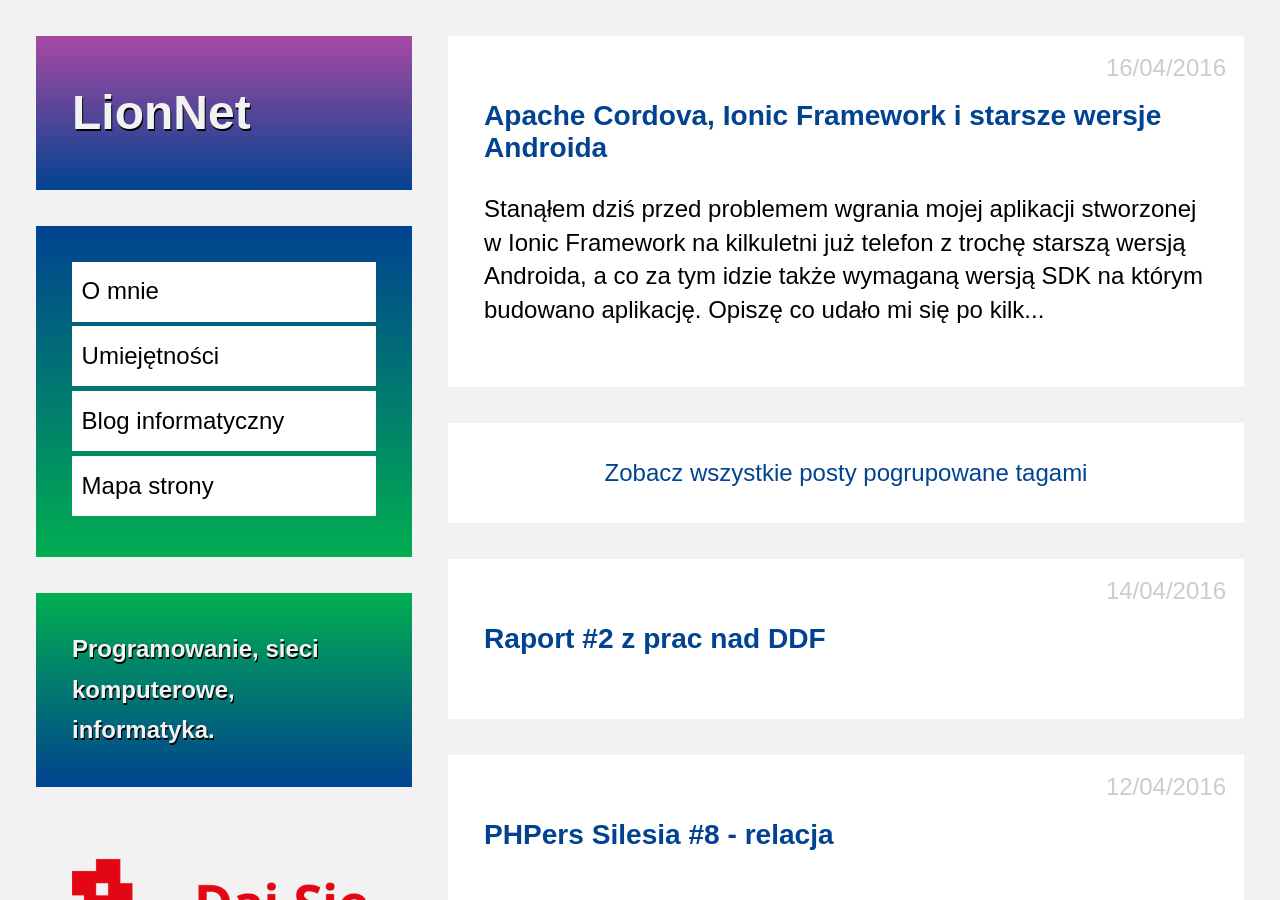
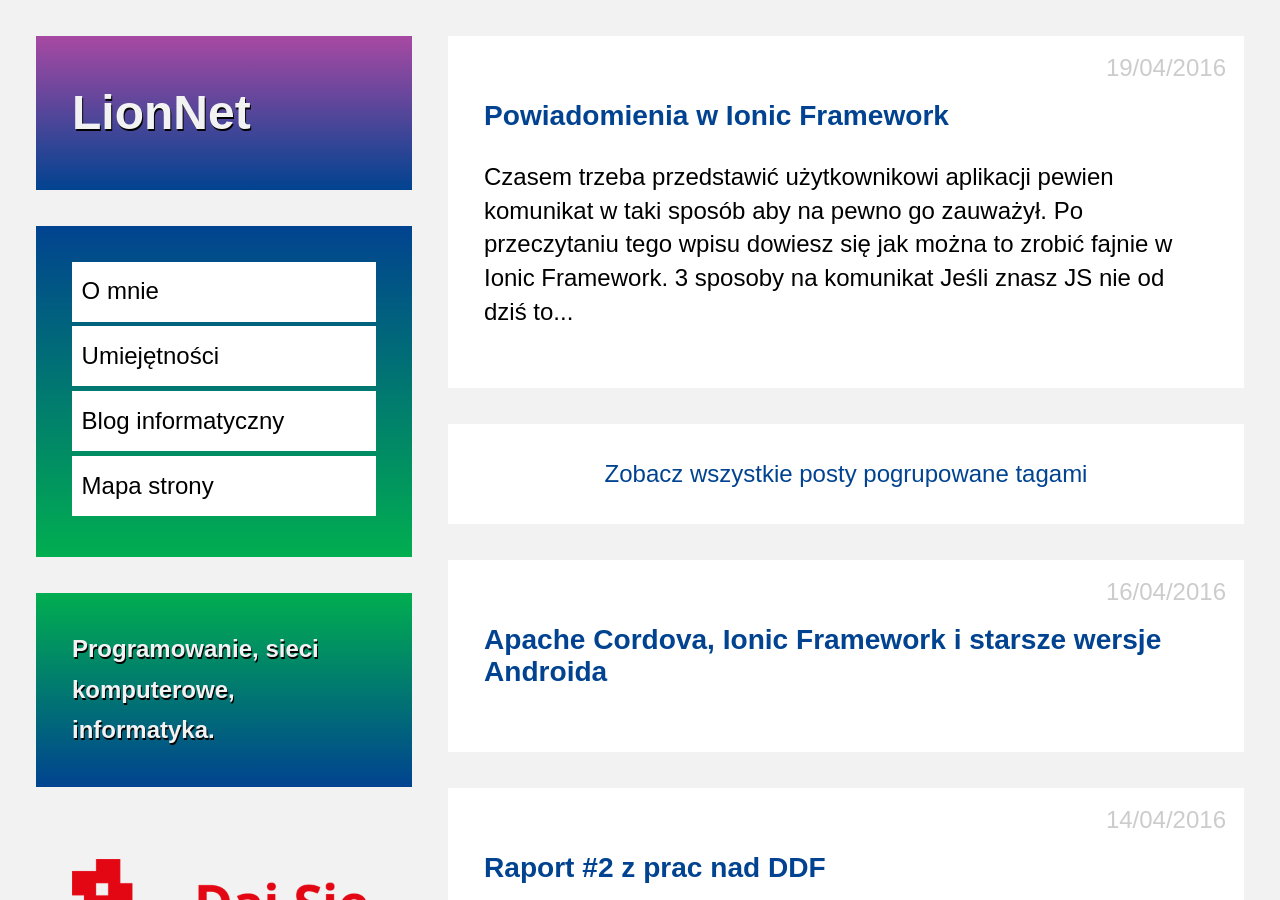
Before and after one commit to maciejlew/maciejlew.github.io, a Jekyll site: the page built from pages/blog.md, in a window 1280 px wide and 900 px high. Built offline with Jekyll 4.4.1, drawn with Linux system fonts in a browser that asks for light colours; some of the changed lines change nothing that is shown.

Commit message:
Adds post 'Powiadomienia w Ionic Framework'

```diff
--- a/_includes/acronyms.md
+++ b/_includes/acronyms.md
@@ -49,3 +49,5 @@
 *[CQRS]: Command and Query Responsibility Segregation
 *[MQ]: Message Queue
 *[APK]: Android Application Package
+*[UI]: User Interface
+*[URL]: Uniform Resource Locator
--- /dev/null
+++ b/_posts/2016-04-19-powiadomienia-w-ionic-framework.md
@@ -0,0 +1,90 @@
+---
+layout: post
+title: "Powiadomienia w Ionic Framework"
+date: "2016-04-19 20:25:00"
+description: 'Jak zrobić fajne wyskakujące okienka z powiadomieniami w Ionic Framework'
+keywords: "daj się poznać 2016, konkurs programistyczny, aplikacja konkursowa,
+drug dose framework, aplikacja mobilna, pas pediatryczny, dawkowanie leków,
+ionic framework, alerty, modale, wyskakujące okienka, powiadomienia"
+tags:
+- DSP2016
+- JS
+- DDF
+---
+
+Czasem trzeba przedstawić użytkownikowi aplikacji pewien komunikat w taki sposób
+aby na pewno go zauważył. Po przeczytaniu tego wpisu dowiesz się jak można to
+zrobić fajnie w Ionic Framework.
+
+### 3 sposoby na komunikat
+
+Jeśli znasz JS nie od dziś to na pewno wiesz że istnieje w nim coś takiego jak
+metoda **alert**. Może nawet wiesz i korzystasz w metody **confirm**? Te dwie wbudowane
+w silnik JS przeglądarek od tysięcy lat metody mogą być pierwszym sposobem jaki
+przyjdzie Ci na myśl gdy staniesz przed zadaniem zrobienia powiadomień w Ionic
+Framework. Ale zaczekaj chwilę. Jak się domyślasz **są na pewno inne, lepsze,
+rozwiązania przygotowane przez twórców Ionic**. No i nie mylisz się, masz do wyboru
+serwisy **$ionicPopup** i **$ionicModal**!
+
+#### Metody alert i confirm
+
+Metody alert i confirm spełniają swoje zadanie, także w Ionic i także podczas
+uruchamiania aplikacji na telefonie. **Jest z nimi tylko jeden problem - nie można
+ich ostylować**. Zostaną wyświetlone zgodnie ze stylami wbudowanymi w przeglądarki
+i środowiska UI na telefonach. Tak więc np. na moim smartfonie z Androidem metoda
+alert powoduje przyciemnienie całego ekranu i wyświetlenie komunikatu w małym,
+niebieskim prostokącie. Nie jest on nawet taki zły i brzydki, jednak niefajną sprawą
+jest to, że poza zdefiniowanym w programie komunikatem otrzymamy także w nagłówku
+tego prostokąta napis "Alert", a nie zawsze to co chcemy wyświetlić będzie przecież
+ostrzeżeniem.
+
+#### Serwis $ionicPopup
+
+Serwis $ionicPopup, po wstrzyknięciu do kontrolera, daje nam do wyboru trzy metody:
+
+ * show
+ * confirm
+ * alert
+
+Każda z tych metod przyjmuje jak argument obiekt konfiguracyjny. Metodą **show**
+możemy sobie zbudować **najbardziej kompleksowy pop-up**. Przyjmuje ona masę parametrów,
+opisujących komunikat i jego budowę (HTML i CSS). Pozwala ponad to zdefiniować
+listę przycisków z czego każdy może zostać ostylowany, dostać własny callback
+reagujący na kliknięcie. **Metody confirm i alert są dużo prostsze**, pozwalają na
+zdefiniowanie komunikatu jak metoda show, a przyciski dostajemy już gotowe.
+Wszystkie 3 metody stosują się do wzorca promise, a więc możemy zdefiniować
+także akcję w przypadku udanego scenariusza (a dla confirm i alert jest to nawet
+wymagane by zrobić za ich pomocą coś sensownego).
+
+#### Serwis $ionicModal
+
+Serwis $ionicModal przyda nam się gdy ww. metoda show serwisu $ionicPopup stanie
+się niewystarczająca. **Dzięki temu serwisowi możemy przygotować szablon wyskakującego
+okienka, tak jak każdy inny partial w Ionic**. Serwis ten oczekuje od nas albo
+przekazania szablony jako ciągu znaków lub wskazania mu URL do szablonu
+(osobiście uważam że wskazanie URL jest lepsze bo pozwala na lepszą organizację
+kodu w projekcie). Ponadto, analogicznie jak w przypadku $ionicPopop,
+przekazujemy obiekt z konfiguracją. W konfiguracji wskazujemy scope naszego
+kontrolera, rodzaj animacji wykonywanej podczas wyskakiwania powiadomienia, czy
+chcemy aby focus ustawał się na pierwszym polu input szablonu i czy chcemy
+obsługiwać inne sposoby na zamknięcie okienka. Przygotowanie powiadomienia w
+ten sposób pozwala na bardzo kompleksowe jego ostylowanie, pozwala także na
+skorzystanie wewnątrz modalu z przychodzących wraz z AngularJS funkcjonalności.
+
+### Najlepszy sposób na komunikat
+
+Każdy ze wspomnianych wyżej sposobów ma swoje wady i zalety. Każdy z nich jest w
+stanie spełnić swoje zadanie zarówno w środowisku przeglądarki jak i na telefonie.
+Z powodu braku możliwości wpłynięcia na wygląd renderowanych alertów i confirmów
+odradzałbym je jednak a w ich miejsce zastosował, w zależności od potrzeb serwis
+$ionicPopup lub $ionicModal. **Dla prostych ostrzeżeń i potwierdzeń na pewno wybrałbym
+metody alert i confirm z $ionicPopup. W przypadku bardziej złożonych formatek
+warto zastanowić się nad $ionicModal.**
+
+Bardzo dobre przykłady zastosowania $ionicPopup i $ionicModal znajdziesz w
+[dokumentacji frameworka](http://ionicframework.com/docs/api/). Możesz także
+zajrzeć do [repozytorium DDF](https://github.com/maciejlew/drug-dose-framework)
+gdzie ostatnio udało mi się zaimplementować $ionicModal do powiadamiania użytkownika
+o wyniku obliczeń lub o zaistniałym wyjątku.
+
+{% include acronyms.md %}
--- a/pages/map.md
+++ b/pages/map.md
@@ -24,6 +24,7 @@
  * [Umiejętności](../umiejetnosci)
  * [Kontakt](../kontakt)
  * [Blog informatyczny](../blog)
+   * [Powiadomienia w Ionic Framework](../2016/04/19/powiadomienia-w-ionic-framework.html)
    * [Apache Cordova, Ionic Framework i starsze wersje Androida](../2016/04/16/apache-cordova-ionic-framework-i-starsze-wersje-androida.html)
    * [Raport #2 z prac nad DDF](../2016/04/14/raport-2-z-prac-nad-ddf.html)
    * [PHPers Silesia #8 - relacja](../2016/04/12/phpers-silesia-8-relacja.html)
```
